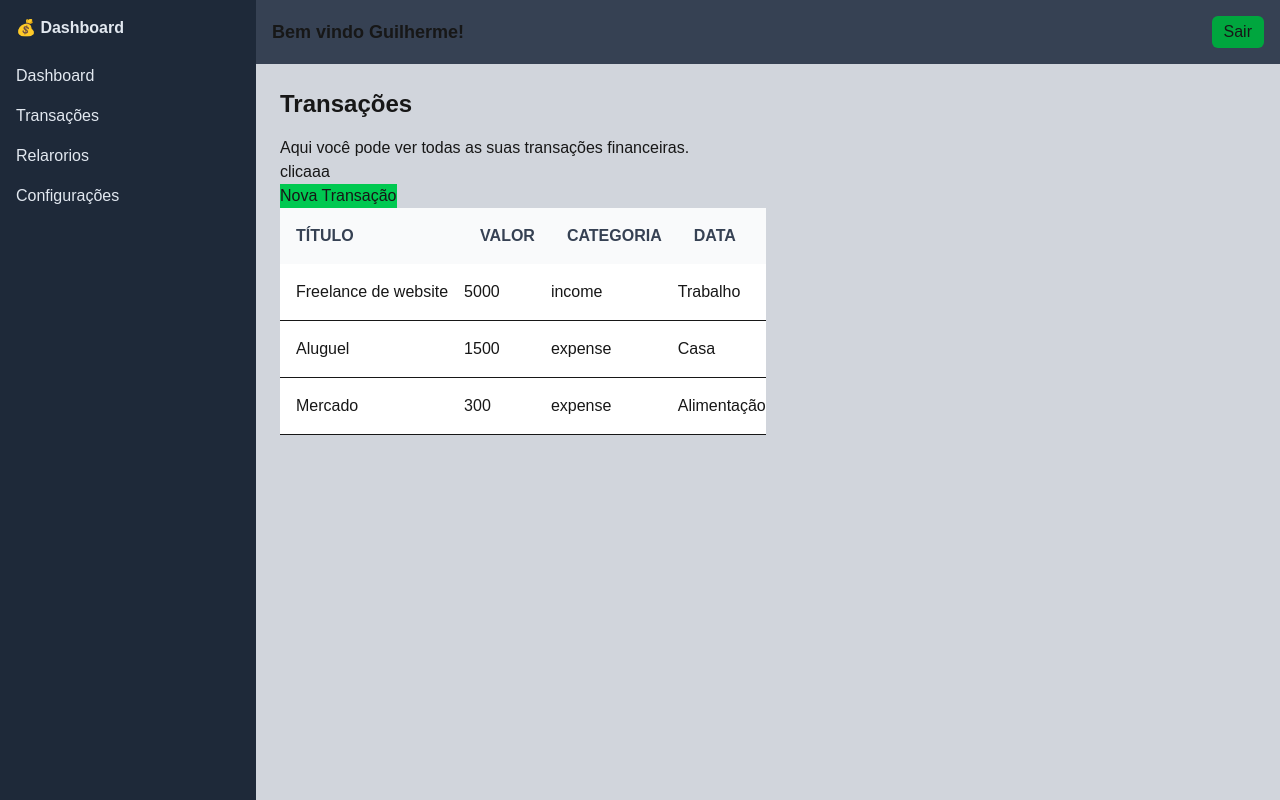
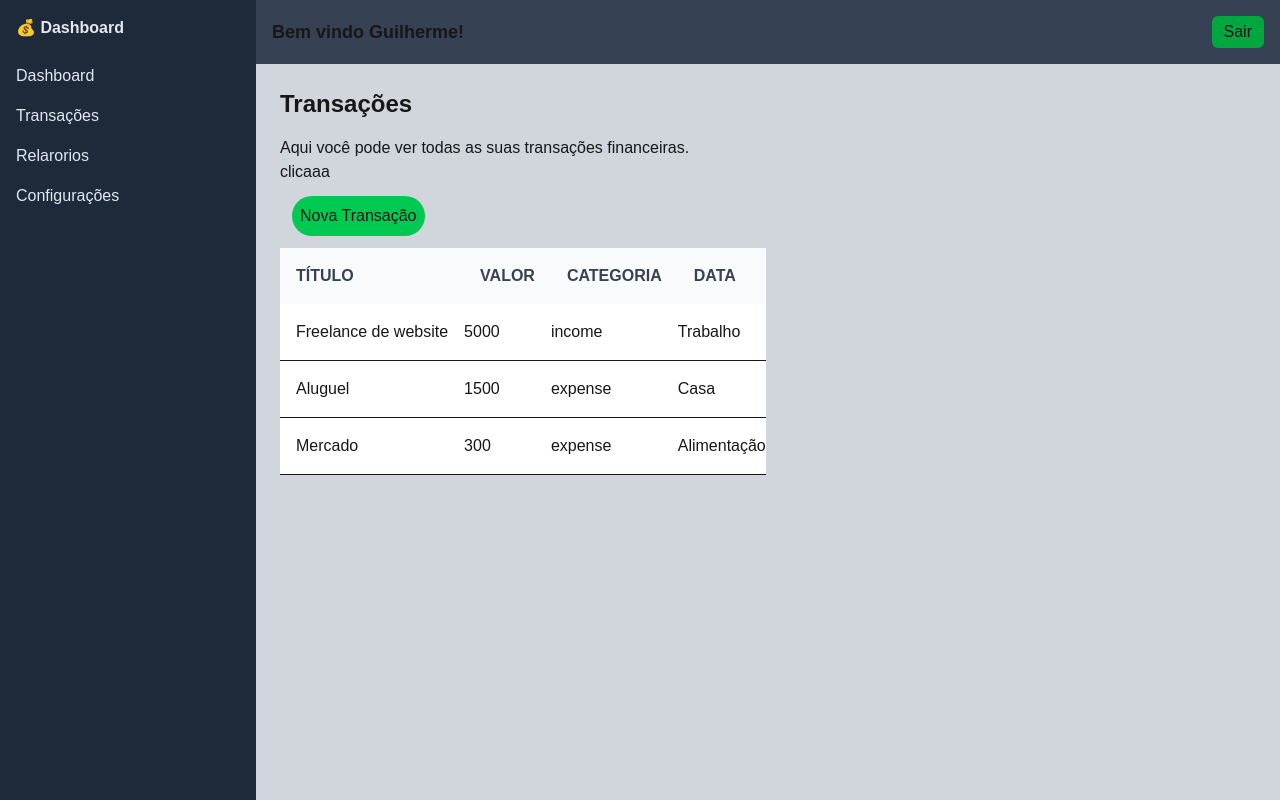
Before and after one commit to Guilherm001/finances, a Next.js app: page /transactions in a window 1280 px wide. Built offline with nearby package versions, Linux system fonts and the light colour scheme.

Commit message:
button modificado

```diff
--- a/src/components/transations/index.tsx
+++ b/src/components/transations/index.tsx
@@ -46,7 +46,7 @@ const Lista = ()=>{
         <div>
             <div>
                 <h1>clicaaa</h1>
-                <button onClick={() => setIsModalOpen(!isModalOpen)} className="bg-green-500">Nova Transação</button>
+                <button onClick={() => setIsModalOpen(!isModalOpen)} className="bg-green-500 p-2 rounded-3xl m-3 hover:bg-sky-500 ">Nova Transação</button>
 
                 <Modal isOpen={isModalOpen} />
 
--- a/src/components/transations/modal/index.tsx
+++ b/src/components/transations/modal/index.tsx
@@ -7,7 +7,7 @@ const Modal = ({ isOpen }: modal) => {
     return (
         <div className="fixed inset-0 bg-black bg-opacity-50 flex items-center justify-center text-black">
             <div className="bg-white p-6 rounded shadow-lg w-full max-w-md">
-                <h2 className="text-xl mb-4">Nova Transação</h2>
+                <button className="text-xl mb-4">Nova Ttransação</button>
                 <form>
                     <input type="text" placeholder="Título" className="w-full mb-2 p-2 border" />
                     <input type="number" placeholder="Valor" className="w-full mb-2 p-2 border" />
```
